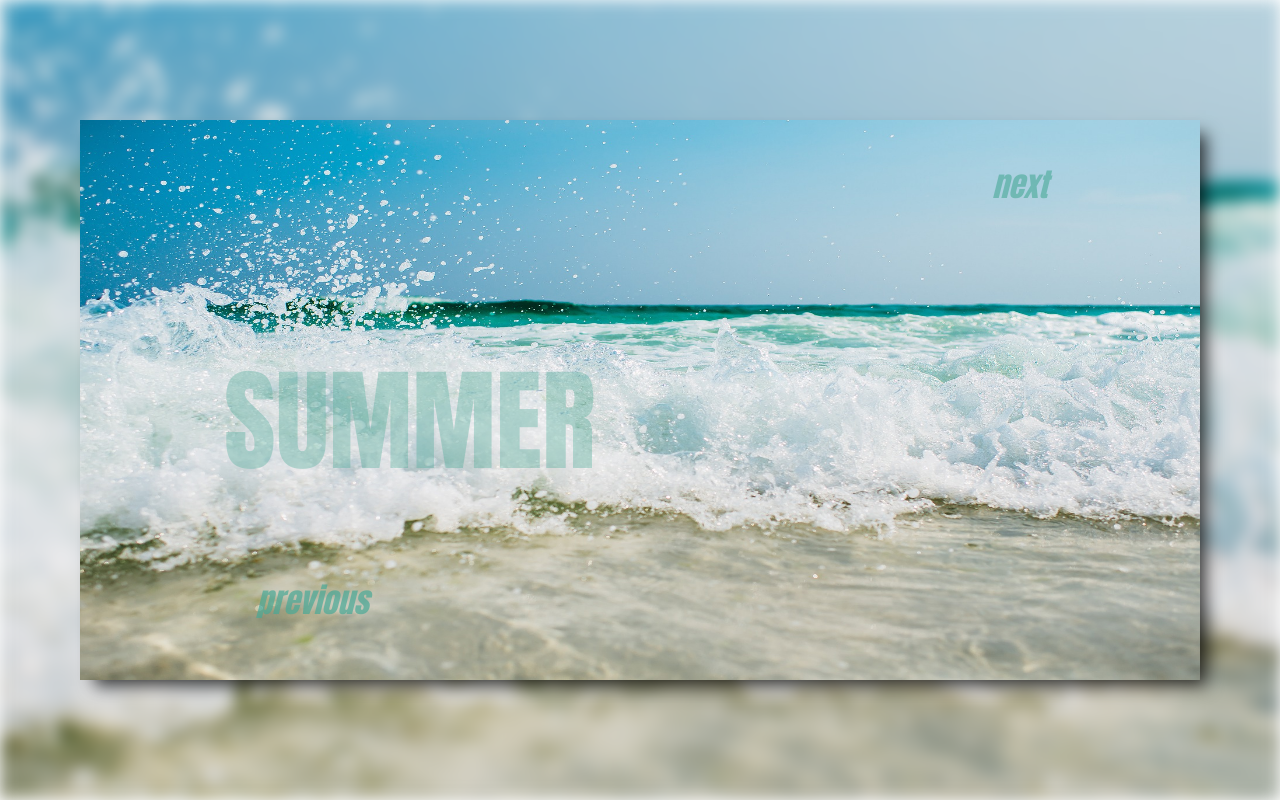
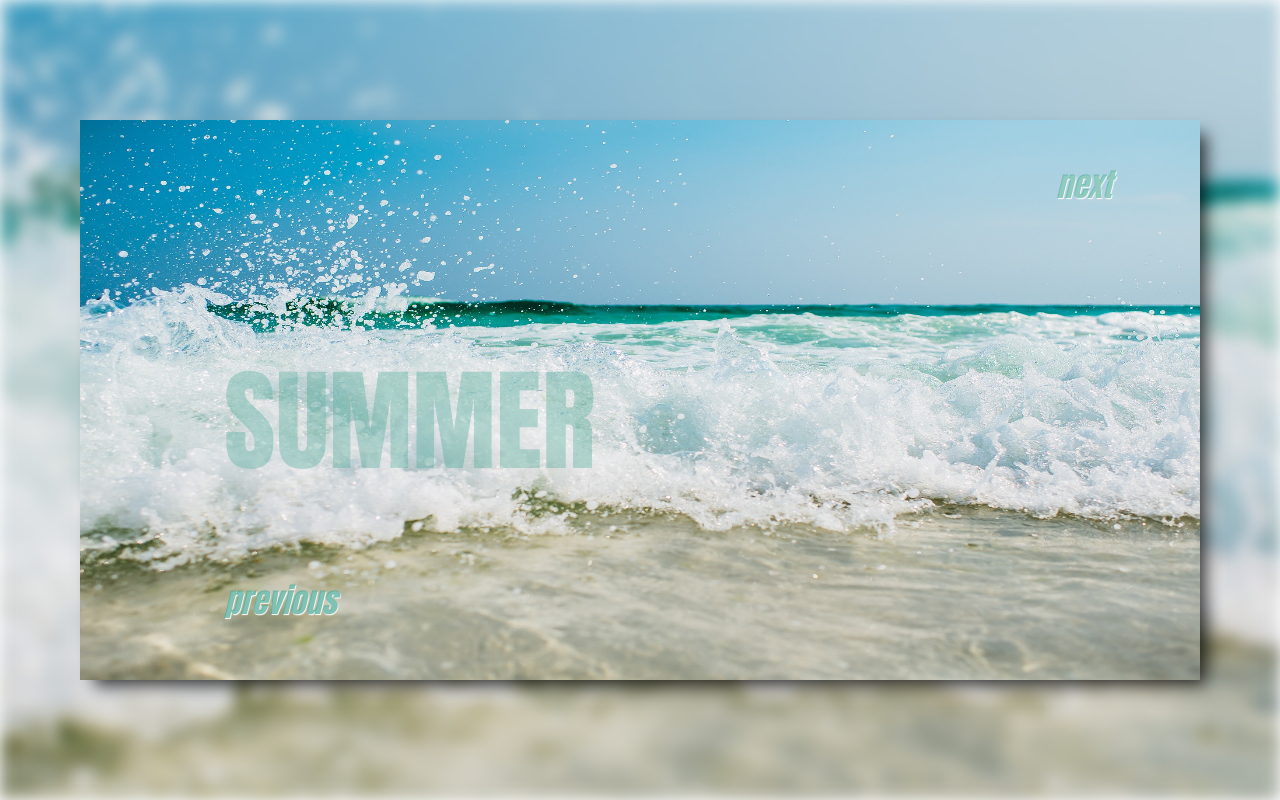
Before and after one commit to vanessanaja/4-seasons-PSDtoHTML, a plain HTML site: page index.html in a window 1280 px wide. Drawn offline with Linux system fonts and the light colour scheme.

Commit message:
add text shadow to links

```diff
--- a/style.css
+++ b/style.css
@@ -53,12 +53,13 @@ a {
     display: inline-block;
     position: absolute;
     z-index: 4;
+    text-shadow: 0.7px 0.7px 1px #ffffff;
 }
 .next {
-    margin: 5em 31em;
+    margin: 5em 33em;
 }
 .previous {
-    margin: 18em 8em;
+    margin: 18em 7em;
     color: rgba(72, 168, 150, .7);
 }
 /* @media (min-width: 1144px){
```
